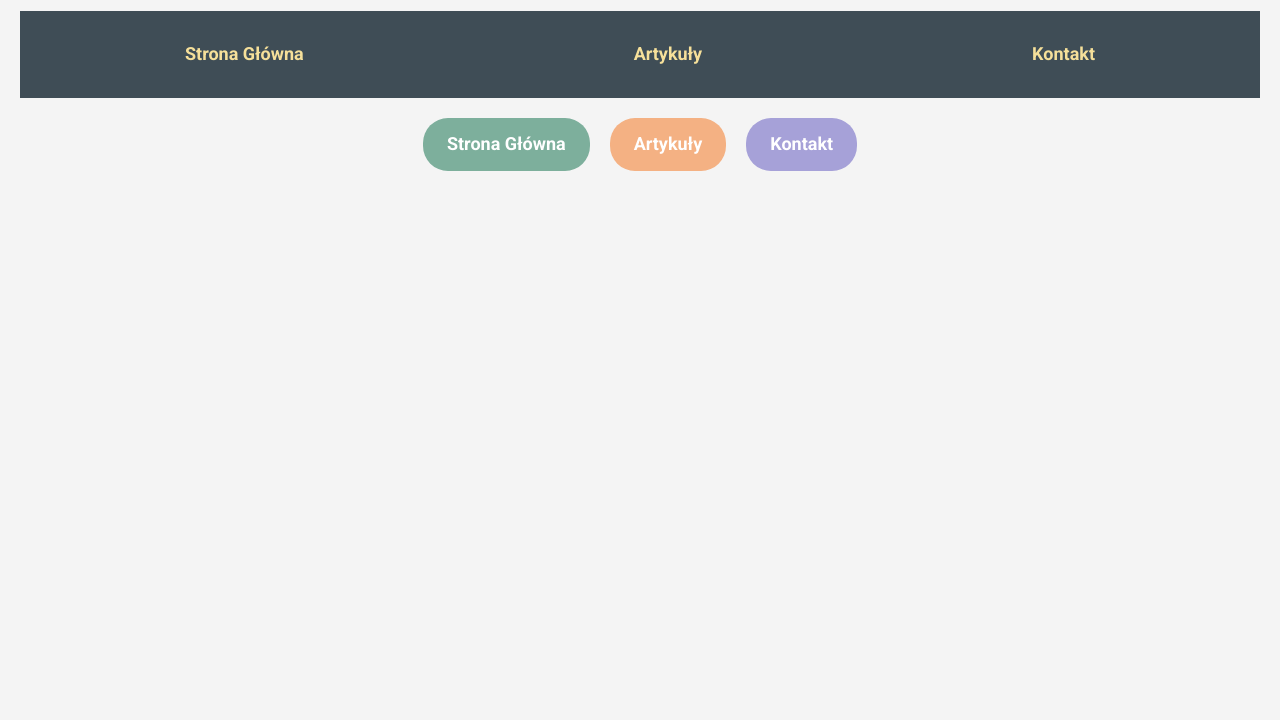
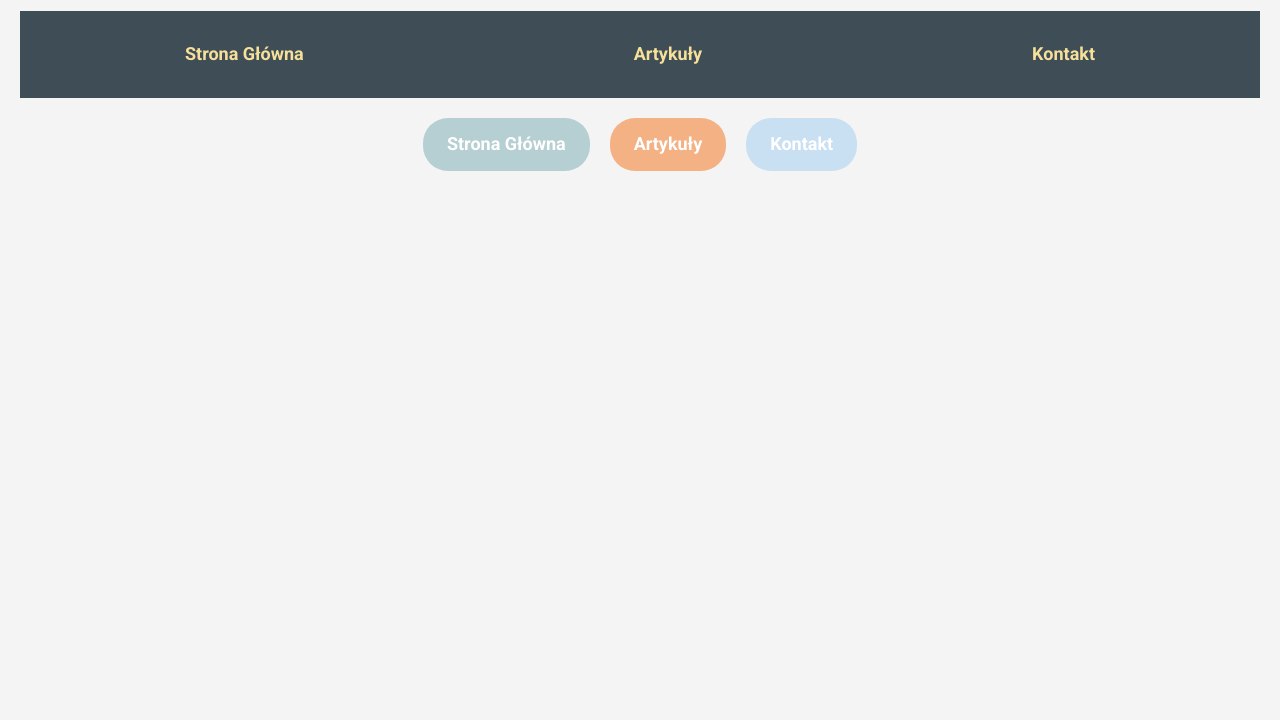
Before and after one commit to wozogwsb/webstie-for-psychownia, a plain HTML site: page index.html in a window 1280 px wide. Shown: the part 80-800 px from the top of the page. Drawn offline with Linux system fonts and the light colour scheme.

Commit message:
Update index.html

```diff
--- a/index.html
+++ b/index.html
@@ -90,11 +90,11 @@
             display: inline-block;
         }
         .home {
-            background-color: #7DAF9C;
+            background-color: #B6CFD3;
             color: white;
         }
         .home:hover {
-            background-color: #5F8F7D;
+            background-color: #A6A056;
         }
         .articles {
             background-color: #F4B183;
@@ -104,7 +104,7 @@
             background-color: #D48A5C;
         }
         .contact {
-            background-color: #A6A1D8;
+            background-color: #C9DFF2;
             color: white;
         }
         .contact:hover {
```
